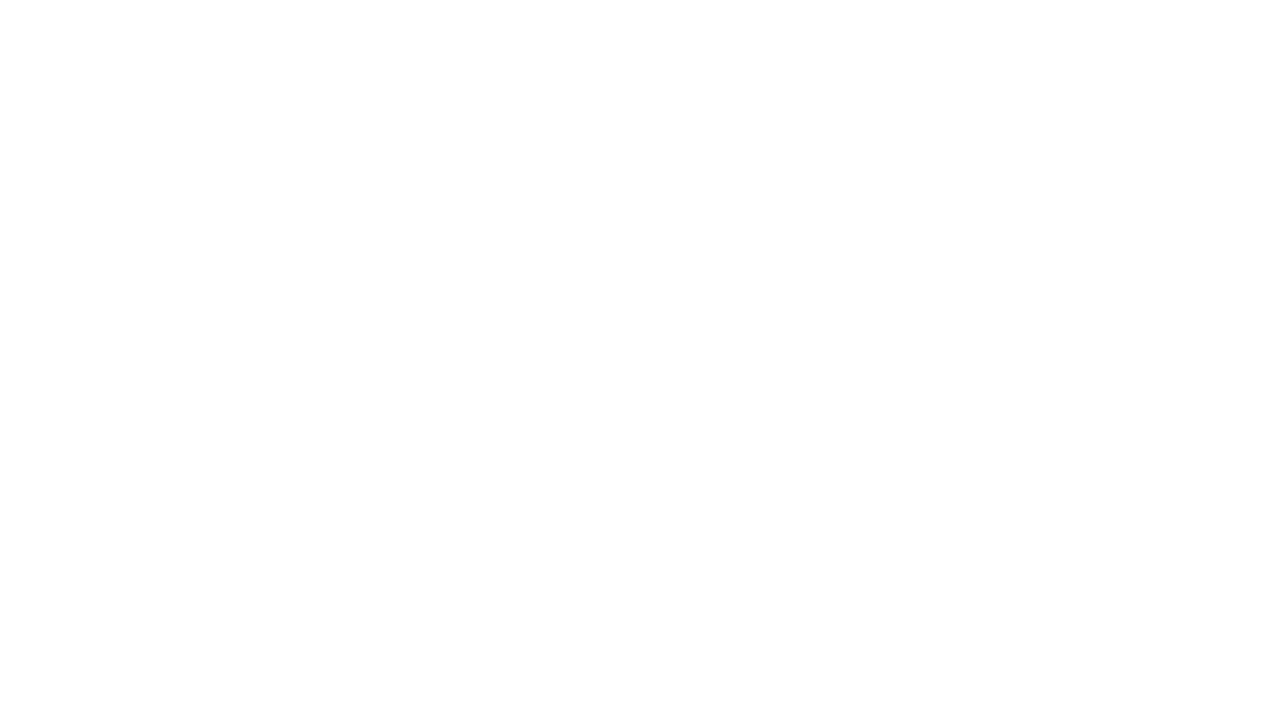
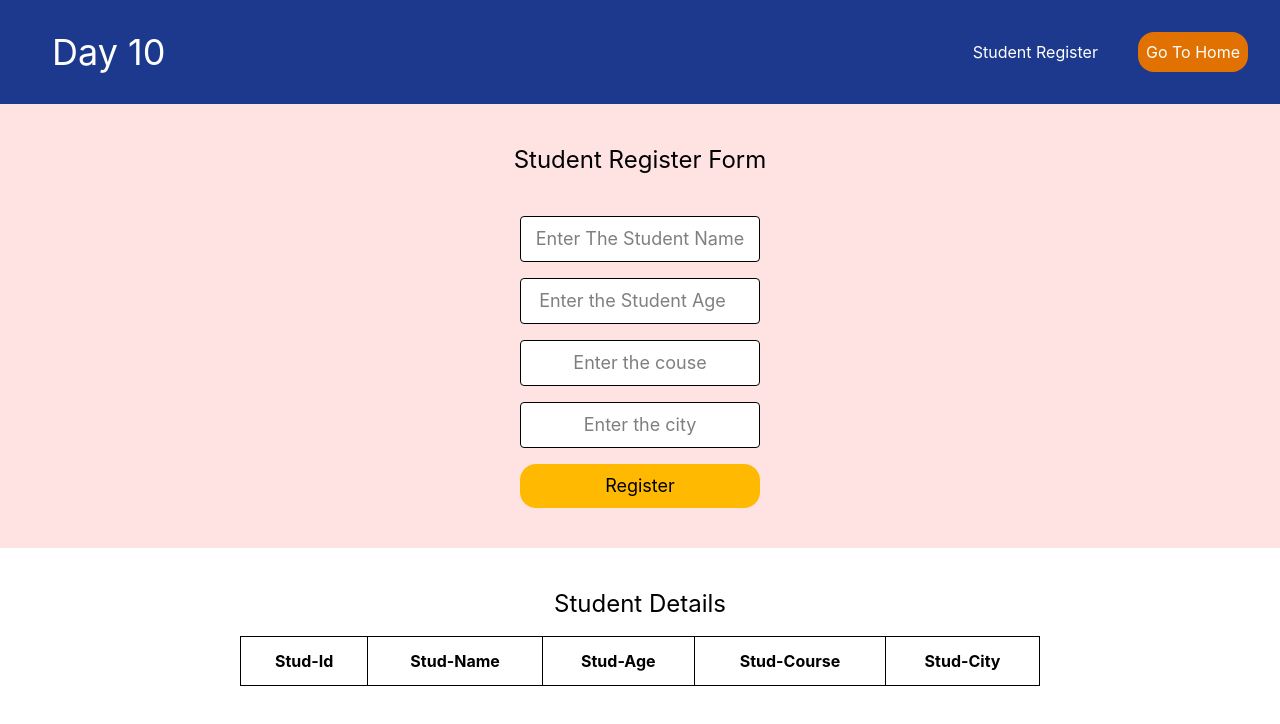
Before and after one commit to kameshwar736/BackEnd_Task_Live, a React (Vite) app: page /studentForm in a window 1280 px wide. Before the commit this address had no page. Shown: the top 724 px of the page. Built offline with nearby package versions, Linux system fonts and the light colour scheme.

Commit message:
task updated

```diff
--- /dev/null
+++ b/src/assignments/day10/component/Navbar10.jsx
@@ -0,0 +1,21 @@
+import React from 'react'
+import { Link } from 'react-router-dom'
+
+const Navbar10 = () => {
+  return (
+    <>
+      <div className='p-8 bg-blue-900 text-white flex justify-between'>
+        <div className='text-4xl px-5'>Day 10</div>
+        <div className='flex gap-10 items-center'>
+
+          <Link to={'/studentForm'}>Student Register</Link>
+
+          <Link to={'/'} className='bg-amber-600 p-2 rounded-2xl'>Go To Home</Link>
+
+        </div>
+      </div>
+    </>
+  )
+}
+
+export default Navbar10
--- /dev/null
+++ b/src/assignments/day10/layout/Layout10.jsx
@@ -0,0 +1,14 @@
+import React from 'react'
+import Navbar10 from '../component/Navbar10'
+import { Outlet } from 'react-router-dom'
+
+const Layout10 = () => {
+  return (
+    <>
+    <Navbar10/>
+    <Outlet/>
+    </>
+  )
+}
+
+export default Layout10
--- /dev/null
+++ b/src/assignments/day10/pages/StudentForm.jsx
@@ -0,0 +1,67 @@
+import React, { useState } from 'react'
+
+const StudentForm = () => {
+
+    const [studentInput, setStudentInput] = useState({ studentName: "", studentAge: "", studentCourse: "", studentCity: "" })
+    const [studentDetails, setStudentDetails] = useState([])
+
+    const handleStudentFomm = (e) => {
+        setStudentInput({ ...studentInput, [e.target.name]: e.target.value })
+        console.log(studentInput);
+    }
+
+    const handleStudentSubmit = (e) => {
+        e.preventDefault()
+        setStudentDetails((prev) => [...prev, studentInput])
+        alert("Your Form Successfully Register")
+        setStudentInput({ studentName: "", studentAge: "", studentCourse: "", studentCity: "" })
+    }
+
+    return (
+        <>
+            <div className='bg-red-100  flex flex-col p-10 justify-center items-center gap-10'>
+                <div className='font-normal text-2xl'>
+                    <div>Student Register Form</div>
+                </div>
+                <form onSubmit={handleStudentSubmit}>
+                    <div className='flex flex-col gap-4 text-lg'>
+                        <input className='w-60 text-center p-2 bg-white border rounded' type="text" placeholder='Enter The Student Name' name='studentName' onChange={handleStudentFomm} value={studentInput.studentName} />
+                        <input className='w-60 text-center p-2 bg-white border rounded' type="number" placeholder='Enter the Student Age' name='studentAge' onChange={handleStudentFomm} value={studentInput.studentAge} />
+                        <input className='w-60 text-center p-2 bg-white border rounded' type="text" placeholder='Enter the couse' name='studentCourse' onChange={handleStudentFomm} value={studentInput.studentCourse} />
+                        <input className='w-60 text-center p-2 bg-white border rounded' type="text" placeholder='Enter the city' name='studentCity' onChange={handleStudentFomm} value={studentInput.studentCity} />
+                        <input className='bg-amber-400 p-2 rounded-2xl' type="submit" value={"Register"} />
+                    </div>
+                </form>
+            </div>
+            <div>
+                <div className='flex flex-col gap-4 justify-center items-center p-10'>
+                    <div className='text-2xl'>Student Details</div>
+                    <table className='table border-collapse border border-black w-200 text-center'>
+                        <thead>
+                            <tr>
+                                <th className="border border-black p-3">Stud-Id</th>
+                                <th className="border border-black p-3">Stud-Name</th>
+                                <th className="border border-black p-3">Stud-Age</th>
+                                <th className="border border-black p-3">Stud-Course</th>
+                                <th className="border border-black p-3">Stud-City</th>
+                            </tr>
+                        </thead>
+                         <tbody>
+                            {studentDetails.map((e,i)=>(
+                                <tr key={i+1}  className="border border-black">
+                                    <td className="border border-black p-3">{i + 1}</td>
+                                    <td className="border border-black p-3">{e.studentName}</td>
+                                    <td className="border border-black p-3">{e.studentAge}</td>
+                                    <td className="border border-black p-3">{e.studentCourse}</td>
+                                    <td className="border border-black p-3">{e.studentCity}</td>
+                                </tr>
+                            ))}
+                         </tbody>
+                    </table>
+                </div>
+            </div>
+        </>
+    )
+}
+
+export default StudentForm
--- a/src/assignments/day6/component/NavbarSIx.jsx
+++ b/src/assignments/day6/component/NavbarSIx.jsx
@@ -5,7 +5,7 @@
     return (
         <>
             <div className='p-8 bg-blue-900 text-white flex justify-between'>
-                <div className='text-4xl px-5'>Day 1</div>
+                <div className='text-4xl px-5'>Day 6</div>
                 <div className='flex gap-10 items-center'>
 
                      <Link to={'/array'}>Array Render</Link>
--- a/src/assignments/day7/component7/Navbar7.jsx
+++ b/src/assignments/day7/component7/Navbar7.jsx
@@ -5,7 +5,7 @@
   return (
     <>
       <div className='p-8 bg-blue-900 text-white flex justify-between'>
-                <div className='text-4xl px-5'>Day 1</div>
+                <div className='text-4xl px-5'>Day 7</div>
                 <div className='flex gap-10 items-center'>
 
                     <Link to={'/display'}>State Render</Link>
--- a/src/assignments/day8/components/Navbar8.jsx
+++ b/src/assignments/day8/components/Navbar8.jsx
@@ -5,7 +5,7 @@
   return (
     <>
         <div className='p-8 bg-blue-900 text-white flex justify-between'>
-                <div className='text-4xl px-5'>Day 1</div>
+                <div className='text-4xl px-5'>Day 8</div>
                 <div className='flex gap-10 items-center'>
 
                     <Link to={'/bgcolor'}>HOC Render</Link>
--- /dev/null
+++ b/src/assignments/day9/component/Navbar.jsx
@@ -0,0 +1,21 @@
+import React from 'react'
+import { Link } from 'react-router-dom'
+
+const Navbar = () => {
+  return (
+   <>
+     <div className='p-8 bg-blue-900 text-white flex justify-between'>
+        <div className='text-4xl px-5'>Day 9</div>
+        <div className='flex gap-10 items-center'>
+
+          <Link to={'/form9'}>Form</Link>
+
+          <Link to={'/'} className='bg-amber-600 p-2 rounded-2xl'>Go To Home</Link>
+
+        </div>
+      </div>
+   </>
+  )
+}
+
+export default Navbar
--- /dev/null
+++ b/src/assignments/day9/layout/Layout9.jsx
@@ -0,0 +1,14 @@
+import React from 'react'
+import Navbar from '../component/Navbar'
+import { Outlet } from 'react-router-dom'
+
+const Layout9 = () => {
+  return (
+   <>
+   <Navbar/>
+   <Outlet/>
+   </>
+  )
+}
+
+export default Layout9
--- /dev/null
+++ b/src/assignments/day9/pages/RegisterForm9.jsx
@@ -0,0 +1,38 @@
+import React, { useState } from 'react'
+
+const RegisterForm9 = () => {
+
+
+    const [userData,setUserData] = useState({userName:"" ,userAge :"" ,userCity: ""})
+    const [saveData,setSaveData] = useState([])
+
+
+    const handleChange = (e)=>{
+        setUserData({...userData , [e.target.name]: e.target.value})
+        console.log(userData);
+    }
+
+    const handleSubmit = (e)=>{
+        e.preventDefault()
+        setSaveData((prev)=>[...prev,userData])
+    }
+
+
+
+
+
+  return (
+  <>
+    <div>
+        <form  onSubmit={handleSubmit}>
+            <input type="text" onChange={handleChange} name='userName' placeholder='Enter the name'/>
+             <input type="text" onChange={handleChange} name='userAge' placeholder='Enter the age'/>
+              <input type="text" onChange={handleChange} name='userCity' placeholder='Enter the city' />
+              <input type="submit" value="Register"  />
+        </form>
+    </div>
+  </>
+  )
+}
+
+export default RegisterForm9
--- a/src/pages/Home.jsx
+++ b/src/pages/Home.jsx
@@ -19,6 +19,8 @@
         { id: 7, title: "Day 6", desc: " Batch update - Rendering Methods HOAM", path: "/array" },
         { id: 8, title: "Day 7", desc: "  React UseState Hooks - with Form Handling", path: "/display" },
         { id: 9, title: "Day 8", desc: " Higher Order Component (HOC), code reuse patterns", path: "/bgcolor" },
+        { id: 10, title: "Day 9", desc: "  useState w/ arrays, immutable update, add/remove, state patterns", path: "/form9" },
+        { id: 11, title: "Day 10", desc: "  Form Handling - Todo List", path: "/studentForm" },
     ];
 
 
--- a/src/routes/Navigation.jsx
+++ b/src/routes/Navigation.jsx
@@ -37,6 +37,10 @@
 import Layout8 from '../assignments/day8/layout8/Layout8'
 import Layout7 from '../assignments/day7/layout7/Layout7'
 import Display from '../assignments/day7/pages/Display'
+import StudentForm from '../assignments/day10/pages/StudentForm'
+import Layout10 from '../assignments/day10/layout/Layout10'
+import Layout9 from '../assignments/day9/layout/Layout9'
+import RegisterForm9 from '../assignments/day9/pages/RegisterForm9'
 
 
 const Map = () => {
@@ -60,7 +64,6 @@
         </Route>
 
 
-        {/* assignmentroutes */}
         {/* day2 */}
         <Route element={<LayoutTwo />}>
           <Route path='/lobby' element={<Lobby/>} />
@@ -69,8 +72,7 @@
         </Route>
 
 
-        {/* assignmentroutes */}
-        {/* day Spl class*/}
+         {/* day Spl class*/}
         <Route element={<LayoutThree />}>
           <Route path='/emp' element={<Employee/>} />
           <Route path='/products' element={<Products />} />
@@ -79,7 +81,6 @@
         </Route>
 
 
-        {/* assignmentroutes */}
         {/* day 3 */}
         <Route element={<LayoutThreeA />}>
           <Route path='/studui' element={<StudCardUI/>} />
@@ -88,8 +89,9 @@
 
         </Route>
 
-        {/* assignmentroutes */}
-        {/* day 4 */}
+
+
+         {/* day 4 */}
         <Route element={<LayoutFour />}>
           <Route path='/classComponent' element={<ClassComponent/>} />
           <Route path='/counter' element={<Counter/>} />
@@ -98,7 +100,6 @@
         </Route>
 
 
-        {/* assignmentroutes */}
         {/* day 5 */}
         <Route element={<Layout5 />}>
           <Route path='/hometask5' element={<HomeTask5/>} />
@@ -107,7 +108,6 @@
         </Route>
 
 
-        {/* assignmentroutes */}
         {/* day 6 */}
         <Route element={<LayoutSix/>}>
           <Route path='/array' element={<Array/>} />
@@ -116,24 +116,34 @@
         </Route>
 
 
+         {/* day 7*/}
+        <Route element={<Layout7/>}>
+          <Route path='/display' element={<Display/>} />
+        </Route>
+
+
+         {/* day 8*/}
+        <Route element={<Layout8/>}>
+          <Route path='/bgcolor' element={<BackgroundColor/>} />
+        </Route>
+
+
+        {/* day 9*/}
+        <Route element={<Layout9/>}>
+          <Route path='/form9' element={<RegisterForm9/>} />
+        </Route>
+
+
+         {/* day 10*/}
+        <Route element={<Layout10/>}>
+          <Route path='/studentForm' element={<StudentForm/>} />
+        </Route>
+
 
         {/* TaskRoute */}
         {/* TaskOne */}
         <Route element={<LayoutTaskOne/>}>
           <Route path='/taskone' element={<TaskOne/>} />
-        </Route>
-
-           {/* assignmentroutes */}
-        {/* day 8*/}
-        <Route element={<Layout7/>}>
-          <Route path='/display' element={<Display/>} />
-        </Route>
-
-
-        {/* assignmentroutes */}
-        {/* day 8*/}
-        <Route element={<Layout8/>}>
-          <Route path='/bgcolor' element={<BackgroundColor/>} />
         </Route>
 
 
```
Also changed, not shown: src/task/t1/pagesT1/TaskOne.jsx (+38 -11 lines).
